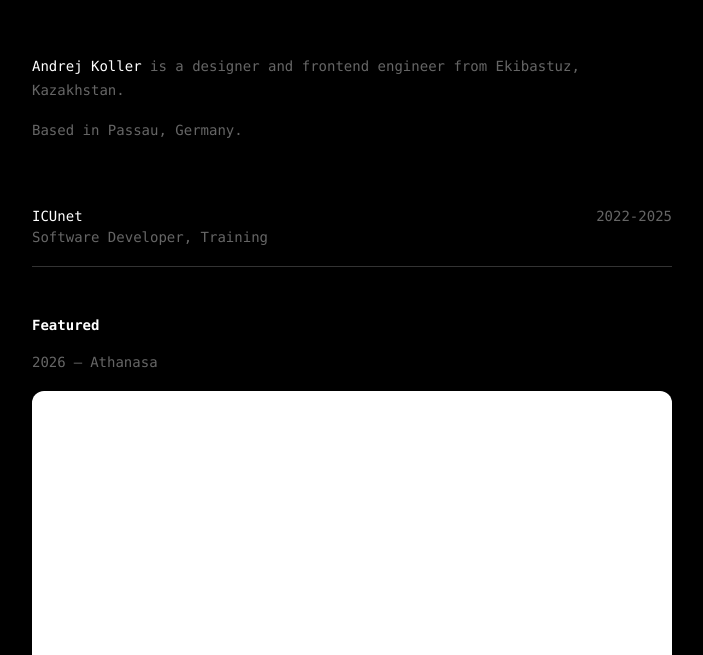
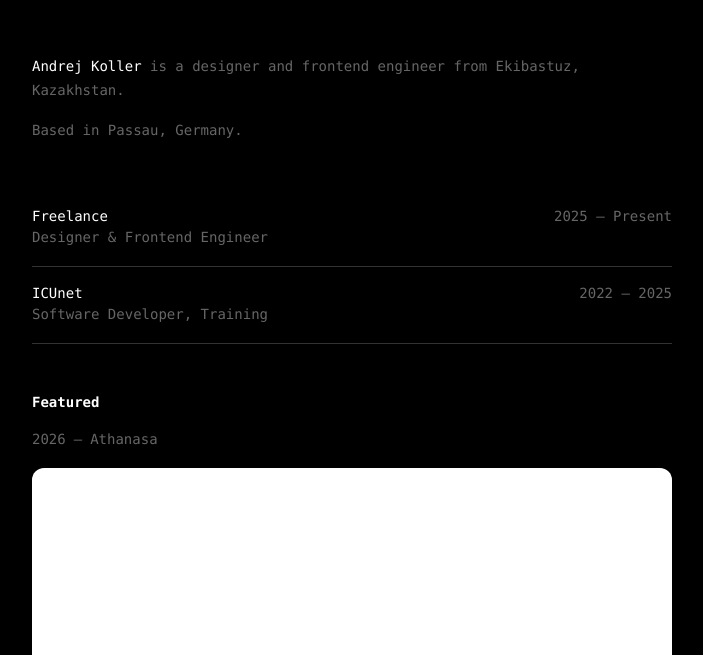
Before and after one commit to andrejkoller/dev-andrejkoller-next, a Next.js app: page / in a window 1280 px wide. Shown: the part 145-800 px from the top of the page, without its empty margins (288-991 px from the left). Built offline with nearby package versions, Linux system fonts and the light colour scheme.

Commit message:
Add experience configuration and update Experience section in Home component

```diff
--- a/app/page.tsx
+++ b/app/page.tsx
@@ -1,3 +1,4 @@
+import { experienceConfig } from "@/configs/experience-config";
 import { projectLinksConfig } from "@/configs/project-links-config";
 import Link from "next/link";
 
@@ -15,15 +16,20 @@ export default function Home() {
 
       {/* Experience */}
       <section className="mb-12 fade-in delay-2">
-        <div className="flex justify-between items-baseline border-b border-border expertise-item">
-          <div>
-            <h2 className="font-normal">ICUnet</h2>
-            <p>Software Developer, Training</p>
+        {experienceConfig.map((experience) => (
+          <div
+            key={experience.key}
+            className="flex justify-between items-baseline border-b border-border expertise-item"
+          >
+            <div>
+              <h2 className="font-normal">{experience.company}</h2>
+              <p>{experience.role}</p>
+            </div>
+            <div className="text-secondary-foreground flex items-center whitespace-nowrap">
+              {experience.period}
+            </div>
           </div>
-          <div className="text-secondary-foreground flex items-center whitespace-nowrap">
-            2022-2025
-          </div>
-        </div>
+        ))}
       </section>
 
       {/* Featured projects */}
--- /dev/null
+++ b/configs/experience-config.ts
@@ -0,0 +1,14 @@
+export const experienceConfig = [
+  {
+    key: "freelance",
+    company: "Freelance",
+    role: "Designer & Frontend Engineer",
+    period: "2025 — Present",
+  },
+  {
+    key: "icunet",
+    company: "ICUnet",
+    role: "Software Developer, Training",
+    period: "2022 — 2025",
+  },
+];
```
